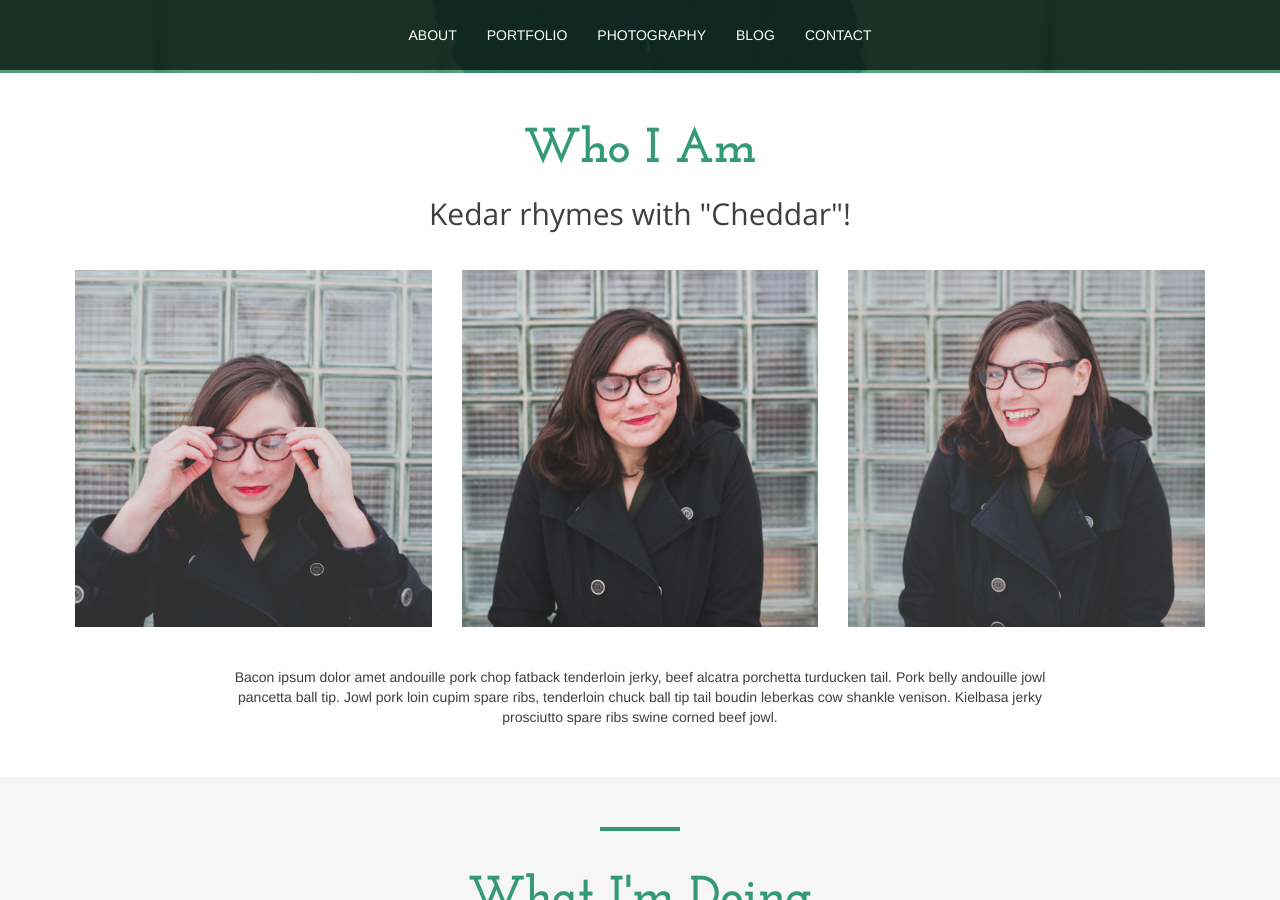
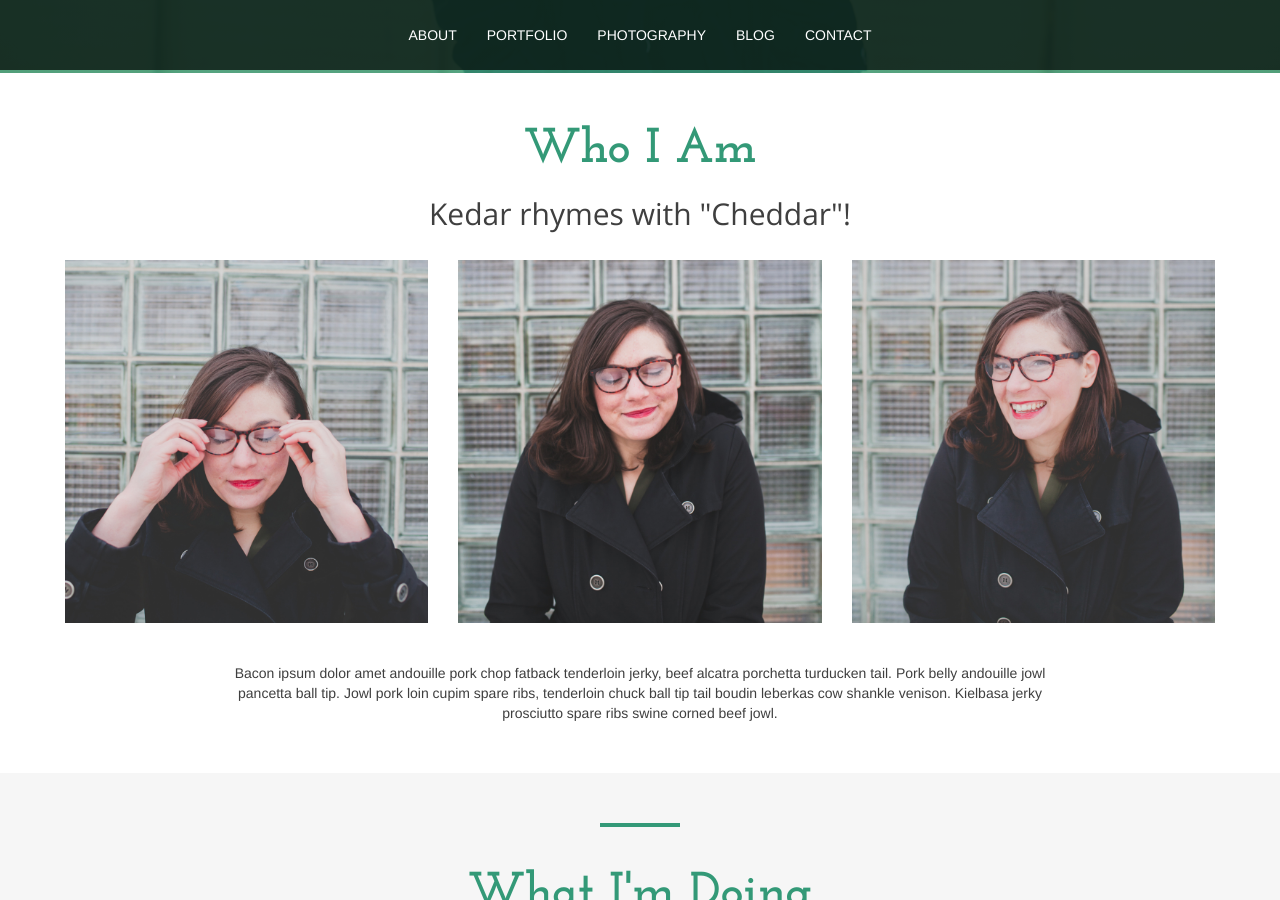
Before and after one commit to kedarjoyner/thinkful-portfolio, a Jekyll site: the page built from index.html, in a window 1280 px wide and 900 px high, scrolled down 827 px. Built offline with Jekyll 4.4.1, drawn with Linux system fonts in a browser that asks for light colours; nearby versions of some CDN libraries.

```diff
--- a/_sass/about.scss
+++ b/_sass/about.scss
@@ -2,10 +2,10 @@
   margin-top: $section-margin-top;
 
   .page-subtitle {
-    margin-bottom: 40px;
+    margin-bottom: 30px;
   }
   .portraits-container {
-    padding: 0 60px;
+    padding: 0 50px;
   }
   .bio {
     margin-top: 40px;
```
